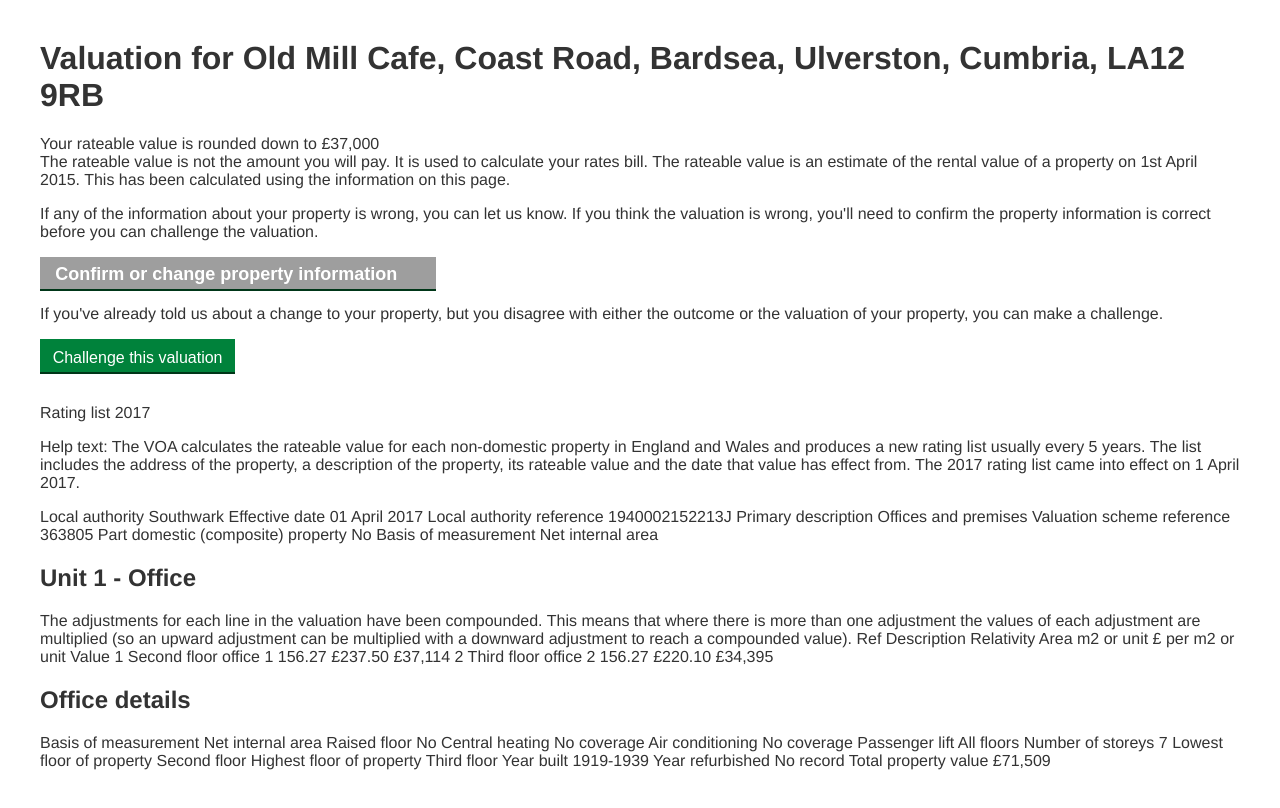
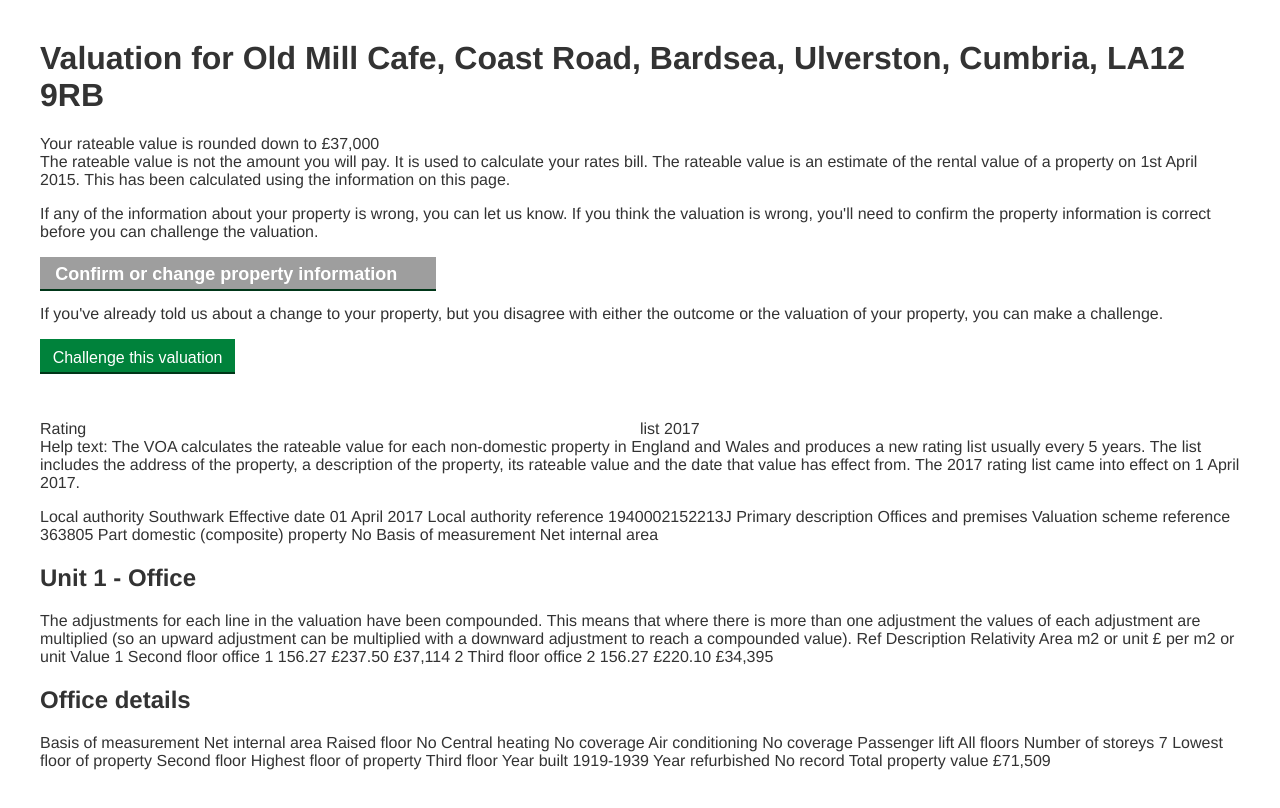
Before and after one commit to davidolsan/govuktest, a plain HTML site: page index.html in a window 1280 px wide. Drawn offline with Linux system fonts and the light colour scheme; grey boxes are pictures that could not be loaded.

Commit message:
Responsive
Grid!

```diff
--- a/css/style.css
+++ b/css/style.css
@@ -42,6 +42,13 @@ body {
     background-position: 100% 50%;
     padding: 0.36842em 2.15789em 0.21053em 0.84211em;
 }
+/*Responsive grid*/
+@media (min-width: 641px){
+    .column-half, .column-one-half {
+        float: left;
+        width: 50%;
+    }
+}
 /*help classes*/
 .hide{display: none}
 .m2{margin-bottom: 2rem}
--- a/index.html
+++ b/index.html
@@ -18,7 +18,7 @@ challenge the valuation.</p>
 outcome or the valuation of your property, you can make a challenge.</p>
 <foo class="hide">[Action:]</foo> <button class="button m2">Challenge this valuation</button>
 <section>
-    Rating list 2017
+    <div class="column-one-half"> Rating</div> <div class="column-one-half">list 2017</div>
     <p>Help text: The VOA calculates the rateable value for each non-domestic property in
     England and Wales and produces a new rating list usually every 5 years. The list
     includes the address of the property, a description of the property, its rateable value
```
